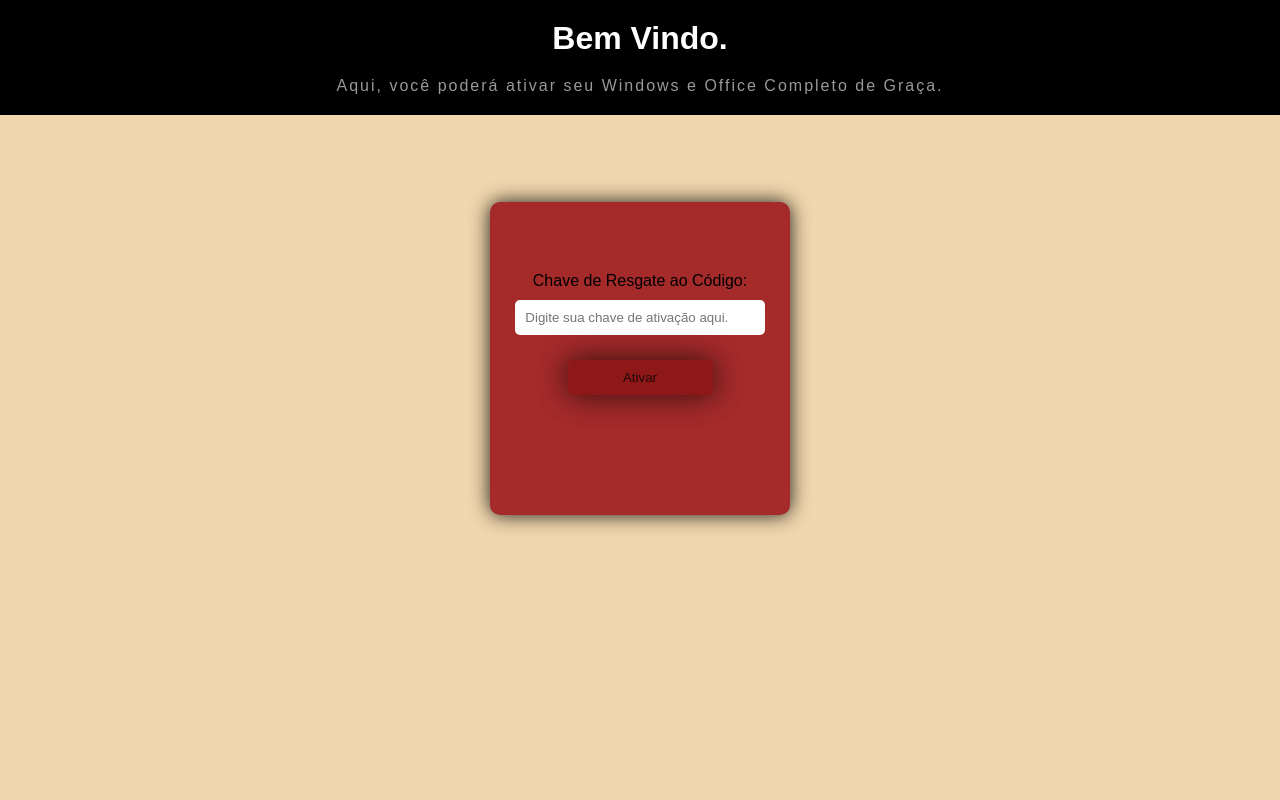
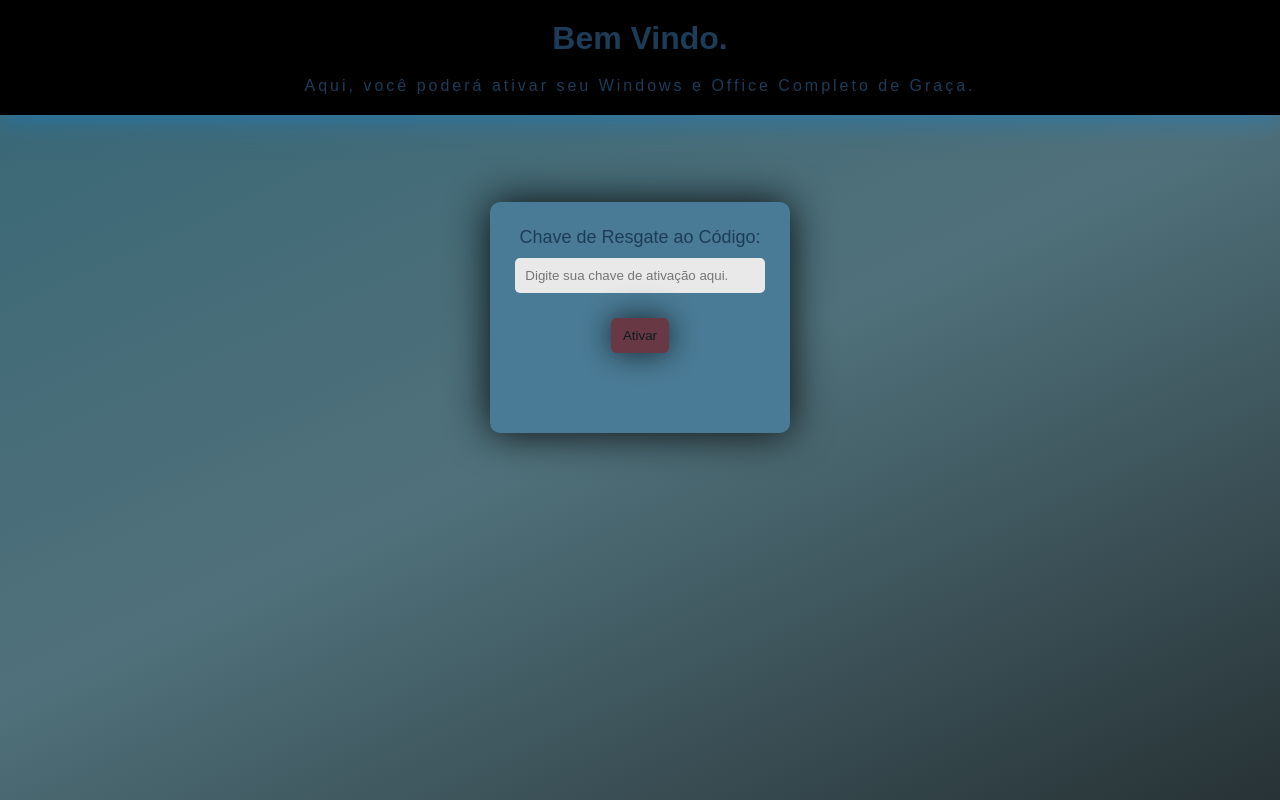
Before and after one commit to guto56/myFiles, a PHP site: page / in a window 1280 px wide. Run offline with PHP 8.4, Linux system fonts and the light colour scheme.

Commit message:
generator

```diff
--- a/Programação/wActivator/index.html
+++ b/Programação/wActivator/index.html
@@ -18,9 +18,8 @@
         <div class="reedem">
             <label for="key">Chave de Resgate ao Código:</label>
             <input type="text" id="key" placeholder="Digite sua chave de ativação aqui.">
-            <button class="btn">Ativar</button>
-
-
+            <button id="generateBtn" class="btn">Ativar</button>
+            <p id="msg"></p>
         </div>
 
     </div>
--- a/Programação/wActivator/script.js
+++ b/Programação/wActivator/script.js
@@ -1,13 +1,4 @@
 document.getElementById('generateBtn').addEventListener('click', function(){
-    const senha = document.getElementById('senha').value;
-
-    if(senha === '4886'){
-        alert('Senha correta!');
-        const senha = document.getElementById('senha');
-        senha.value = '';
-    }else{
-        alert('Senha incorreta!');
-        const senha = document.getElementById('senha');
-        senha.value = '';
-    }
+    const msg = document.getElementById('msg');
+    msg.innerText = 'teste';
 })
--- a/Programação/wActivator/style.css
+++ b/Programação/wActivator/style.css
@@ -7,7 +7,7 @@
 
 body {
     margin: 0;
-    background-color: rgb(241, 215, 174);
+    background: linear-gradient(155deg, #376675, #50717B, #273235);
     display: flex;
     flex-direction: column;
     align-items: center;
@@ -17,7 +17,8 @@ body {
 
 .header {
     background-color: black;
-    color: white;
+    box-shadow: 0 0 30px rgba(25, 124, 194, 0.808);
+    color: #1D3C58;
     text-align: center;
     padding: 20px;
     width: 100%;
@@ -29,26 +30,29 @@ body {
 }
 
 #desc{
-    opacity: 0.6;
-    letter-spacing: 2px;
+    opacity: 1;
+    letter-spacing: 3px;
     margin-top: 20px;
+    color: #1D3C58;
 }
 
 .reedem {
-    background-color: brown;
+    background-color: #4A7B96;
+    color: #1D3C58;
     border-radius: 10px;
     padding: 5px;
     text-align: center;
-    padding-top: 70px;
-    padding-bottom: 120px;
+    padding-top: 25px;
+    padding-bottom: 35px;
+    font-size: 18px;
     max-width: 300px;
     margin-top: 200px;
-    box-shadow: 0 0 20px rgba(0, 0, 0, 0.9);
+    box-shadow: 0 0 40px rgba(0, 0, 0, 0.9);
     transition: transform 1.2s ease;
 }
 
 .reedem:hover{
-    transform: scale(1.2);
+    transform: scale(1.3);
 }
 
 input{
@@ -57,13 +61,14 @@ input{
     margin: 10px 0;
     border-radius: 5px;
     border: none;
+    background-color: #e9e9e9;
 }
 
 .btn{
     border-radius: 5px;
     box-shadow: 0 0 30px rgba(0, 0, 0, 0.9);
     border: 0px solid;
-    width: 50%;
+    width: 20%;
     padding: 10px;
     margin-top: 15px;
     cursor: pointer;
@@ -73,7 +78,16 @@ input{
 }
 
 .btn:hover{
-    background: rgb(122, 193, 102);
+    background: #1D3C58;
     color: rgb(255, 255, 255);
     opacity: 1;
 }
+
+#msg{
+    margin-top: 25px;
+    color: white;
+    background-color: rgba(255, 255, 255, 0.412);
+    border-radius: 10px;
+    padding: 10px;
+    opacity: 0;
+}
```
